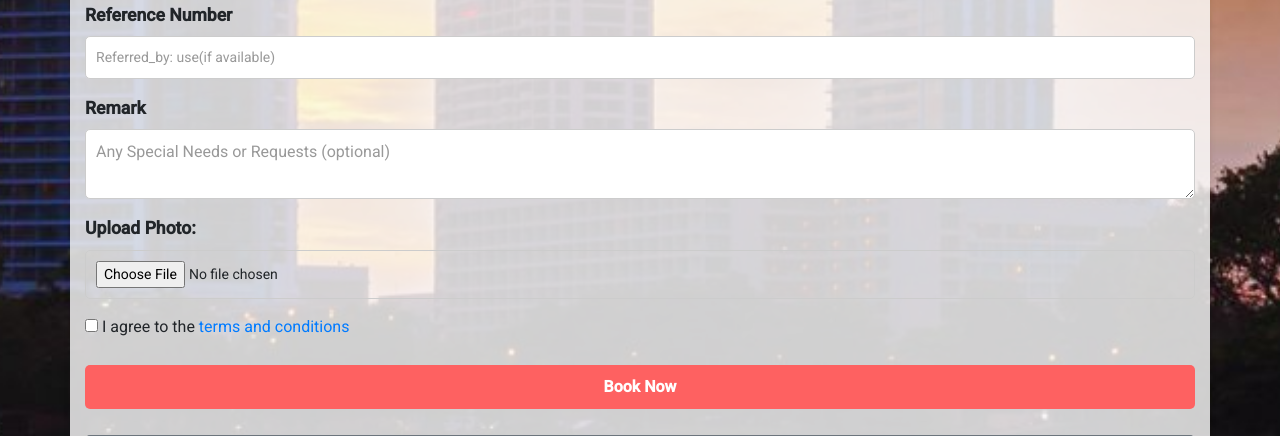
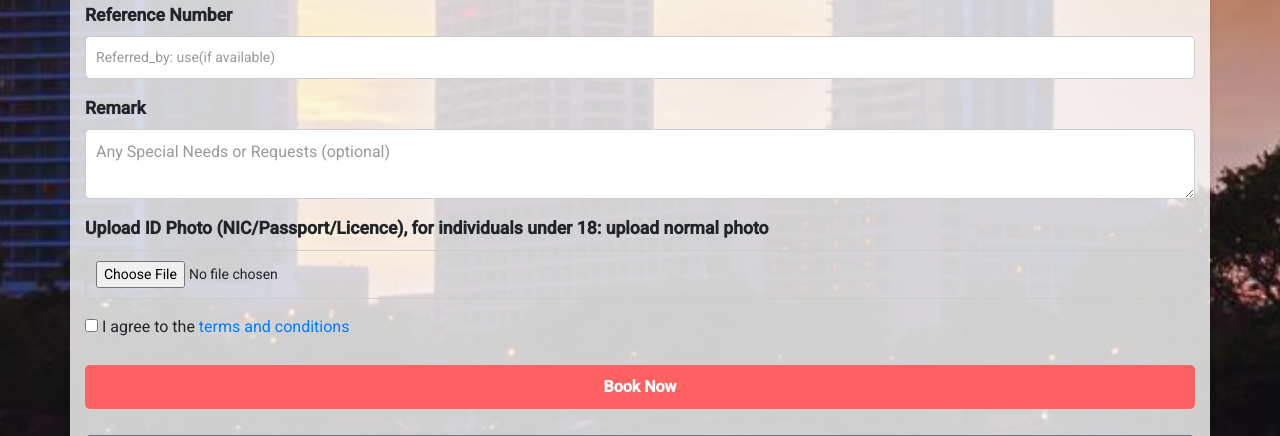
Before and after one commit to woocurs/johntravelslk, a PHP site: page /booking.php in a window 1280 px wide. Shown: the part 1231-1667 px from the top of the page. Run offline with PHP 8.4, Linux system fonts and the light colour scheme; some libraries are stand-ins or nearby versions.

Commit message:
updated booking

```diff
--- a/booking.php
+++ b/booking.php
@@ -549,47 +549,45 @@ window.location.href='tourpackages.php';
                  <textarea name="remark" id="remark"  placeholder="Any Special Needs or Requests (optional)"><?php echo isset($remark) ? $remark : ''; ?></textarea>
 
             </div>
-            <div class="form-group">
-                <label for="photo">
-    <?php if (!empty($dob)) {
+  <div class="form-group">
+                <label>Upload ID Photo (NIC/Passport/Licence),</label>
+				 <label>for individuals under 18: upload normal photo</label>
+                <input type="file" name="photo" id="photo" required onchange="previewImage(event)"><br>
+    <img id="photo-preview" src="" alt="Image Preview" style="display: none; max-width:500px;">
 
-        $birthDate = new DateTime($dob);
-        $today = new DateTime();
-        $age = $today->diff($birthDate)->y;
-
-
-        if ($age < 18) {
-            echo "Upload Normal Photo:";
-        } else {
-            echo "Upload ID Photo (NIC/Passport/Licence):";
-        }
-    } else {
-        echo "Upload Photo:";
-    } ?>
-</label>
-
-                <input type="file" name="photo" id="photo"  required>
             </div>
 
             <div class="form-group">
 
-               <input type="checkbox" name="terms" id="terms" <?php echo isset($terms) && $terms ? 'checked' : ''; ?> required> I agree to the <a href="#">terms and conditions</a>
+               <input type="checkbox" name="terms" id="terms" <?php echo isset($terms) && $terms ? 'checked' : ''; ?> required> I agree to the <a href="terms.php">terms and conditions</a>
             </div>
 			 <div class="form-group">
             <button type="submit" class="submit-btn">Book Now</button>
 			</div>
 			 <div class="form-group">
-            <button type="reset" class="reset-btn btn-secondary">Clear</button>
+            <button type="reset" class="reset-btn btn-secondary" onclick="clearPreview()">Clear</button>
 			</div>
         </form>
     </div>
+<script>
+
+    function previewImage(event) {
+        const reader = new FileReader();
+        reader.onload = function() {
+            const preview = document.getElementById('photo-preview');
+            preview.src = reader.result;
+            preview.style.display = 'block';
+        };
+        reader.readAsDataURL(event.target.files[0]);
+    }
 
 
-
-
-
-
-
+    function clearPreview() {
+        const preview = document.getElementById('photo-preview');
+        preview.style.display = 'none';
+        preview.src = '';
+    }
+</script>
     <script src="https://code.jquery.com/jquery-3.5.1.slim.min.js"></script>
     <script src="https://cdn.jsdelivr.net/npm/@popperjs/core@2.5.4/dist/umd/popper.min.js"></script>
     <script src="https://stackpath.bootstrapcdn.com/bootstrap/4.5.2/js/bootstrap.min.js"></script>
```
